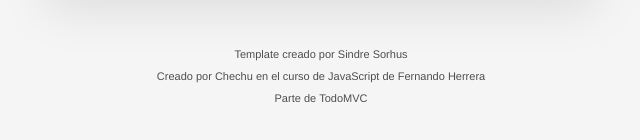
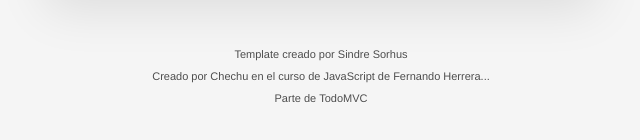
Before and after one commit to chechunat/todo-js, a website built with webpack: page src/index.html in a window 1280 px wide. Shown: the part 254-394 px from the top of the page, 319-959 px from the left. Built offline with nearby package versions, Linux system fonts and the light colour scheme.

Commit message:
Modificado index.html

```diff
--- a/src/index.html
+++ b/src/index.html
@@ -55,7 +55,7 @@
 
         <p>Template creado por <a href="http://sindresorhus.com">Sindre Sorhus</a></p>
         <!-- Change this out with your name and url ↓ -->
-        <p>Creado por <a href="http://todomvc.com">Chechu en el curso de JavaScript de Fernando Herrera</a></p>
+        <p>Creado por <a href="http://todomvc.com">Chechu en el curso de JavaScript de Fernando Herrera...</a></p>
         <p>Parte de <a href="http://todomvc.com">TodoMVC</a></p>
     </footer>
 
```
Also changed, not shown: docs/index.html (+1 -1 lines).
